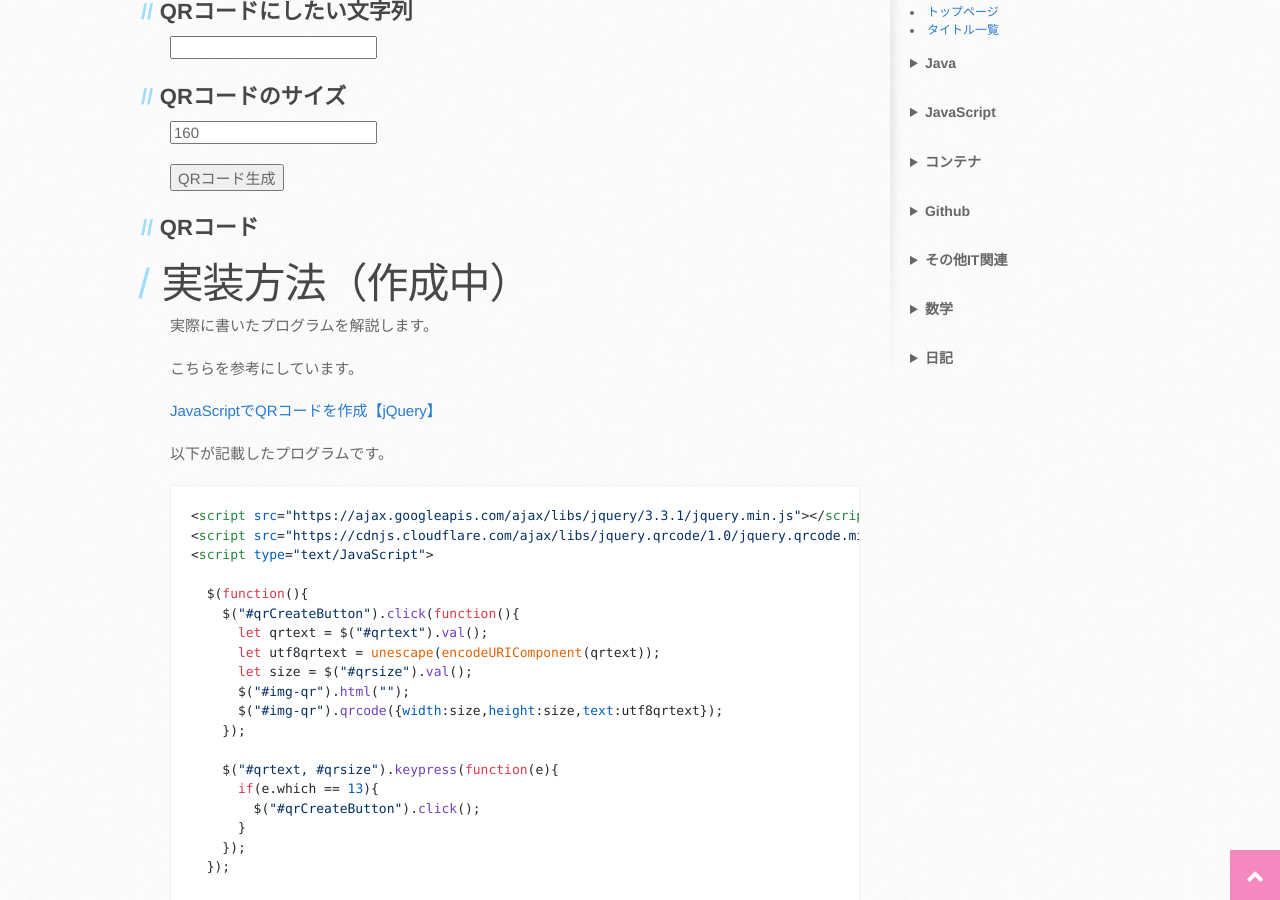
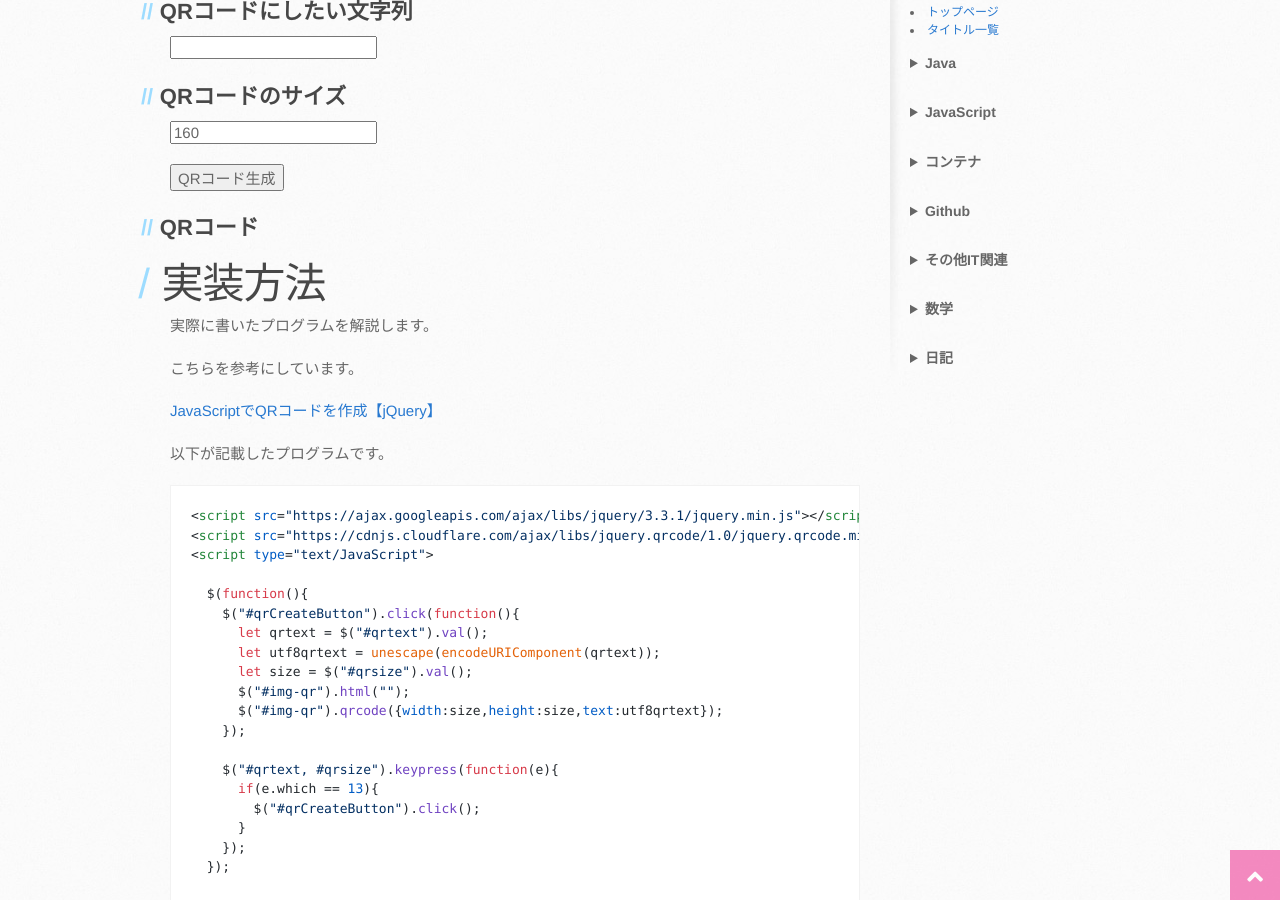
Before and after one commit to mtaketani113/mtaketani113.github.io, a Jekyll site: the page built from it/javascript/javascriptQRCode.md, in a window 1280 px wide and 900 px high, scrolled down 403 px. Built offline with Jekyll 4.4.1, drawn with Linux system fonts in a browser that asks for light colours; nearby versions of some CDN libraries; comment, search, counter and statistics services are not loaded; the repository's description, which GitHub fills in, is left out.

Commit message:
作成中を削除

```diff
--- a/it/javascript/javascriptQRCode.md
+++ b/it/javascript/javascriptQRCode.md
@@ -45,7 +45,7 @@ Javascriptを使ってQRコードを作成するサービスです。
 
 <div id="img-qr"></div>
 
-# 実装方法（作成中）
+# 実装方法
 
 実際に書いたプログラムを解説します。
 
```
